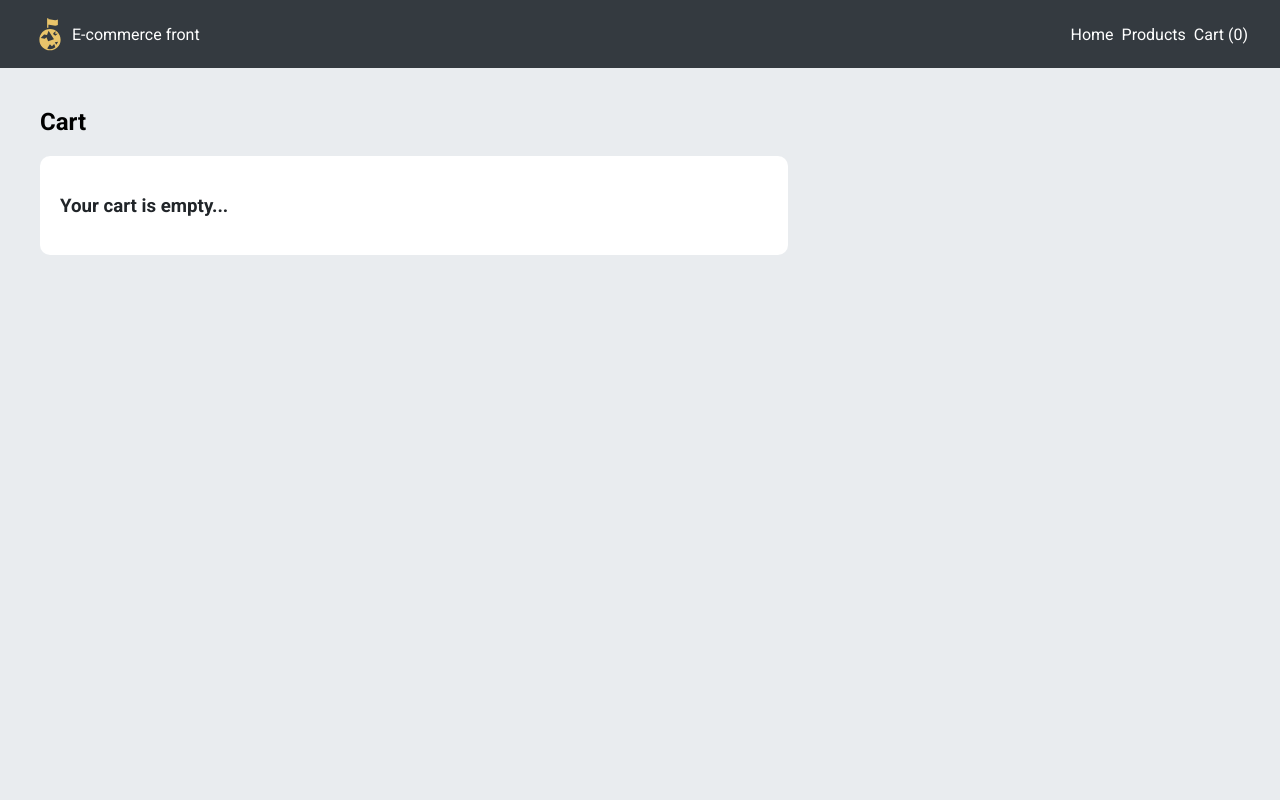
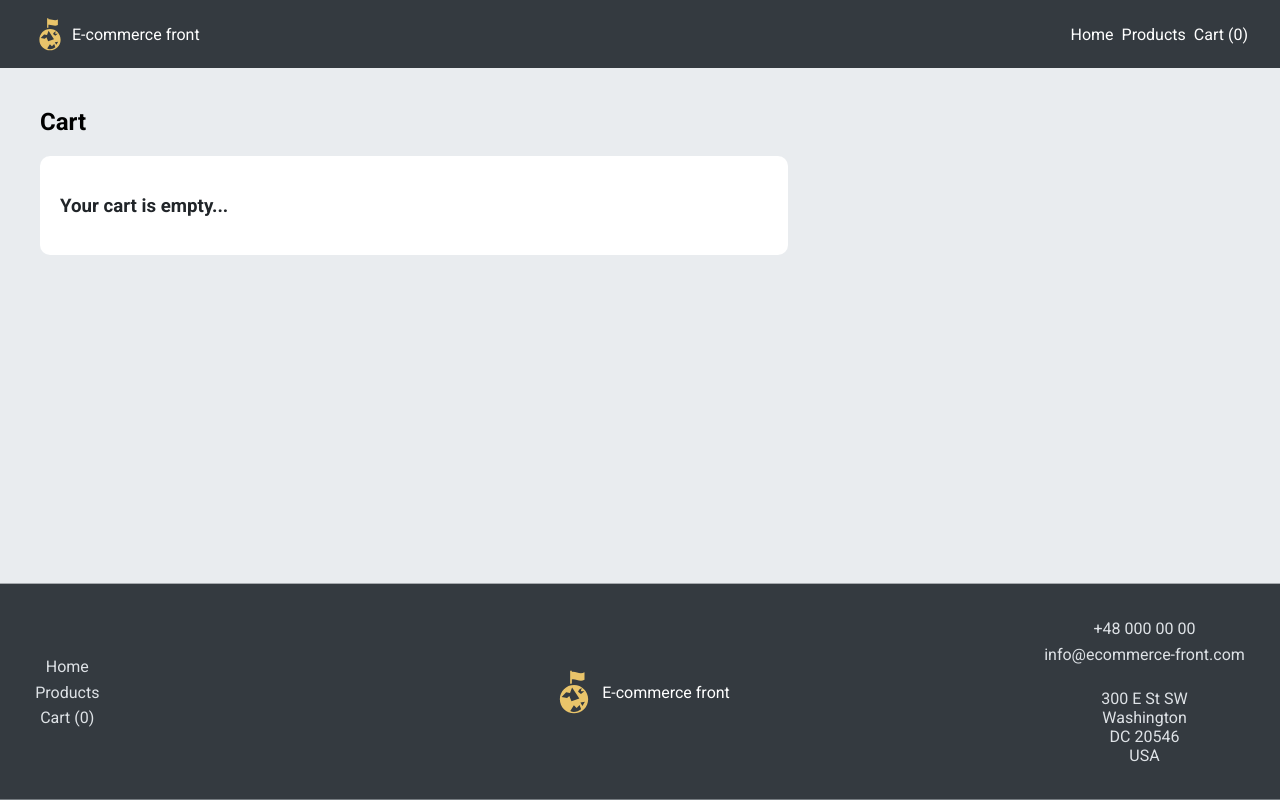
Before and after one commit to EdwardTymoshuk/e-commerce-front, a Next.js app: page /cart in a window 1280 px wide. Built offline with nearby package versions, Linux system fonts and the light colour scheme.

Commit message:
add footer

```diff
--- /dev/null
+++ b/components/Footer.js
@@ -0,0 +1,84 @@
+import { styled } from "styled-components"
+import Logo from "./Logo"
+import Nav from "./Nav"
+import Centered from "./Centered"
+import Link from "next/link"
+import { device } from "@/utils/devices"
+import { useContext } from "react"
+import { CartContext } from "./CartContext"
+
+const StyledFooter = styled.footer`
+  position: sticky;
+  display: grid;
+  grid-template-columns: 1fr;
+    text-align: center;
+  align-items: center;
+  background-color: var(--header-color);
+  min-height: 80px;
+  top: 100vh;
+  padding: 1rem 2rem;
+  div:first-child {
+    justify-self: start;
+  }
+  div:nth-child(2) {
+    justify-self: center;
+  }
+  div:last-child {
+    grid-column: span 2;
+    @media ${device.mobileL} {
+      grid-column: auto;
+      justify-self: end;
+    }
+  }
+  nav {
+    display: flex;
+    flex-direction: column;
+  }
+  @media ${device.mobileL} {
+    grid-template-columns: repeat(3, 1fr);
+  }
+`
+const StyledList = styled.ul`
+  text-decoration: none;
+  list-style: none;
+  color: var(--text-color);
+  padding: 0;
+  li {
+    padding: .2rem;
+  }
+  a:hover {
+    color: var(--primary-color);
+  }
+`
+
+const Footer = () => {
+  const {cartProducts} = useContext(CartContext)
+  return (
+    <StyledFooter>
+      <div>
+        <StyledList>
+            <li><Link href={'/'}>Home</Link></li>
+            <li><Link href={'/products'}>Products</Link></li>
+            <li><Link href={'/cart'}>Cart ({cartProducts.length})</Link></li>
+        </StyledList>
+      </div>
+      <div>
+        <Logo size={48} />
+      </div>
+      <div>
+      <StyledList>
+        <li><a href="tel:+480000000">+48 000 00 00</a></li>
+        <li><a href="mailto:info@ecommerce-front.com">info@ecommerce-front.com</a></li>
+        <li> <br />
+        300 E St SW <br />
+        Washington <br />
+        DC 20546 <br />
+        USA
+        </li>
+      </StyledList>
+      </div>
+    </StyledFooter>
+  )
+}
+
+export default Footer
--- /dev/null
+++ b/components/PageWrapper.js
@@ -0,0 +1,7 @@
+import { styled } from "styled-components"
+
+const PageWrapper = styled.div`
+    min-height: 100vh;
+`
+
+export default PageWrapper
--- a/components/ProductsGrid.js
+++ b/components/ProductsGrid.js
@@ -34,7 +34,7 @@ const StyledProductsGrid = styled.div`
 
 
 const ProductsGrid = ({ products, pagination, currentPage, setCurrentPage}) => {
-  const productsPerPage = 4
+  const productsPerPage = 8
   const indexOfLastProduct = currentPage * productsPerPage
   const indexOfFirstProduct = indexOfLastProduct - productsPerPage
   const currentProducts = products.slice(indexOfFirstProduct, indexOfLastProduct)
--- a/pages/cart.js
+++ b/pages/cart.js
@@ -10,6 +10,8 @@ import axios from "axios"
 import { useContext, useEffect, useState } from "react"
 import { styled } from "styled-components"
 import { BsFillHeartFill } from 'react-icons/bs'
+import Footer from "@/components/Footer"
+import PageWrapper from "@/components/PageWrapper"
 
 const ColumnsWraper = styled.div`
   display: flex;
@@ -149,7 +151,7 @@ const CartPage = () => {
     total += price
   }
   if (isSuccess) return (
-    <>
+    <PageWrapper>
       <Header />
       <Centered>
         <ThanksWrapper>
@@ -161,11 +163,12 @@ const CartPage = () => {
           </WhiteBox>
           </ThanksWrapper>
       </Centered>
-    </>
+      <Footer />
+    </PageWrapper>
   )
 
   return (
-    <>
+    <PageWrapper>
       <Header />
       <Centered>
         <ColumnsWraper>
@@ -263,7 +266,8 @@ const CartPage = () => {
           </div>
         </ColumnsWraper>
       </Centered>
-    </>
+      <Footer />
+    </PageWrapper>
   )
 }
 
--- a/utils/globalStyles.js
+++ b/utils/globalStyles.js
@@ -21,6 +21,7 @@ export const GlobalStyles = createGlobalStyle`
     color: var(--dark-text-color);
     background-color: var(--bg-color);
     font-family: 'Roboto', sans-serif;
+    min-height: 100vh;
   }
   a{
     text-decoration: none;
```
Also changed, not shown: pages/index.js (+5 -2 lines), pages/product/[id].js (+5 -2 lines), pages/products.js (+5 -4 lines).
